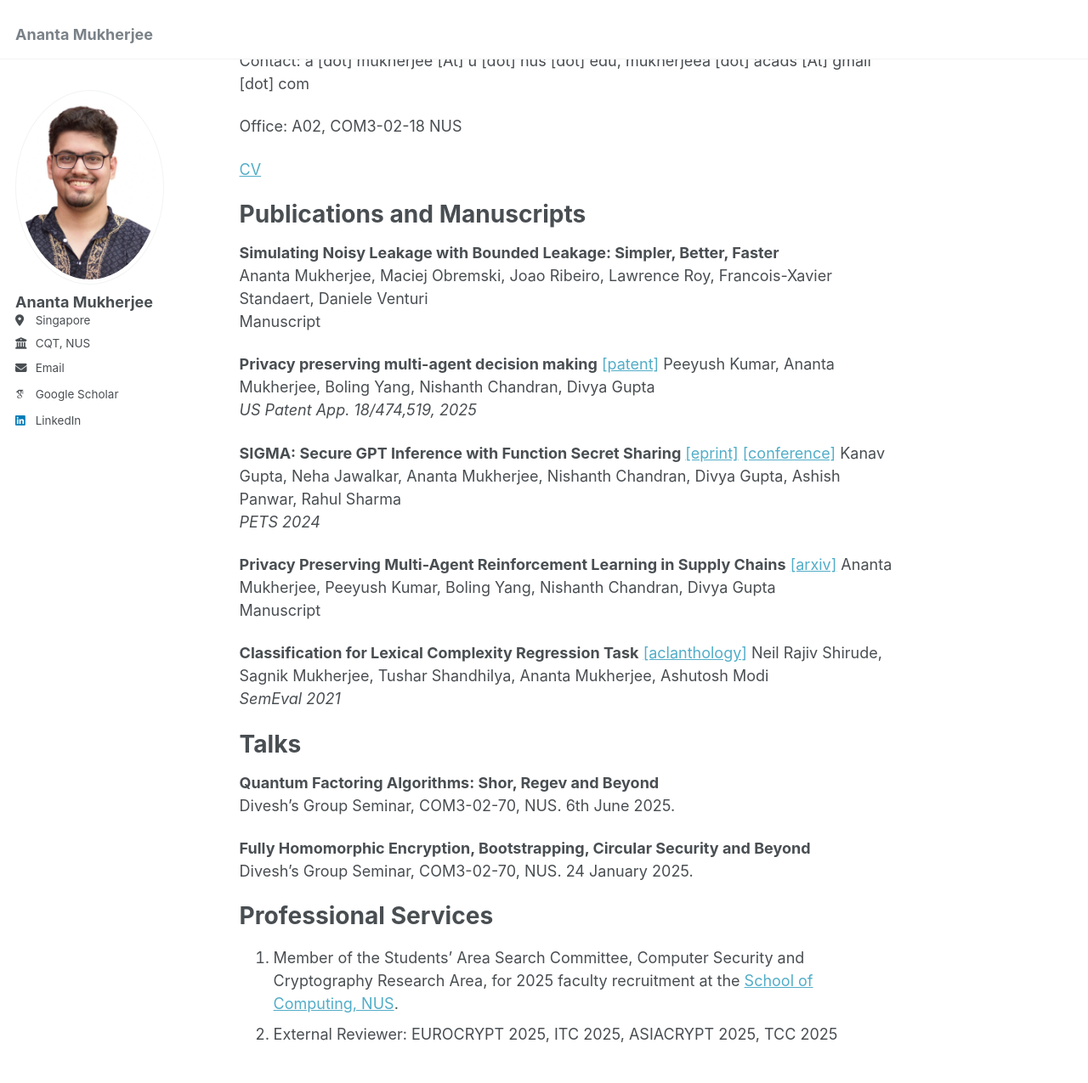
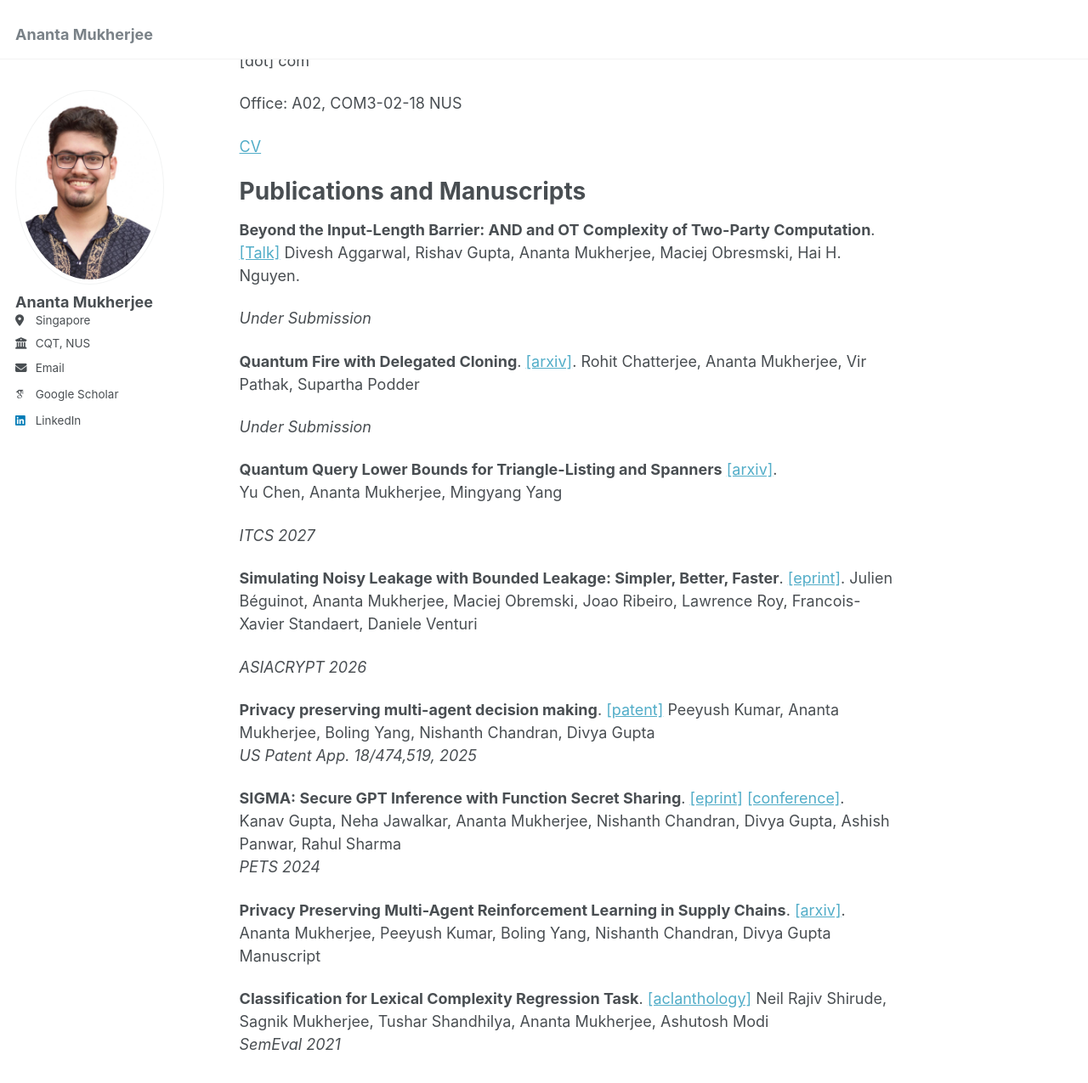
Before and after one commit to mananta/mananta.github.io, a Jekyll site: the page built from _pages/about.md, in a window 1280 px wide and 1400 px high, scrolled down 508 px. Shown: the top 1275 px of the window at 85% size. Built offline with Jekyll 4.4.1, drawn with Linux system fonts in a browser that asks for light colours; some web fonts are replaced; some of the changed text lies outside the part shown.

Commit message:
updating papers

```diff
--- a/_pages/about.md
+++ b/_pages/about.md
@@ -7,9 +7,9 @@ redirect_from:
   - /about.html
 ---
 
-I am a first year PhD Student at the [Centre for Quantum Technologies](https://www.quantumlah.org/), [National University of Singapore](https://www.nus.edu.sg/) funded by the [National Quantum Scholarship Scheme (NQSS)](https://nqo.sg/talent-development/scholarships-opportunities/). I am fortunate to be advised by [Prof. Divesh Aggarwal](https://sites.google.com/site/diveshhomepage/) and [Prof. Maciej Obremski](https://sites.google.com/view/maciejobremski).
+I am a 3rd year PhD Student at the [Centre for Quantum Technologies](https://www.quantumlah.org/), [National University of Singapore](https://www.nus.edu.sg/) funded by the [National Quantum Scholarship Scheme (NQSS)](https://nqo.sg/talent-development/scholarships-opportunities/). I am fortunate to be advised by [Prof. Divesh Aggarwal](https://sites.google.com/site/diveshhomepage/) and [Prof. Maciej Obremski](https://sites.google.com/view/maciejobremski).
 
-My research interest lies in Theoretical Cryptography, Lattices and their connections with Post-Quantum Cryptography, Quantum Computation and Theoretical Computer Science in general.
+My research interest lies in Cryptography, Quantum Computing and Theoretical Computer Science in general.
 
 Previously I was a Research Fellow at Microsoft Research India, advised by [Dr. Nishanth Chandran](https://www.microsoft.com/en-us/research/people/nichandr/) and [Dr. Peeyush Kumar](https://www.microsoft.com/en-us/research/people/pekumar/). Before that I spent one year as a Software Engineer at Microsoft IDC, in the Azure Specialized group.
 
@@ -23,25 +23,45 @@ Office: A02, COM3-02-18 NUS
 
 Publications and Manuscripts
 =======
-**Simulating Noisy Leakage with Bounded Leakage: Simpler, Better, Faster**
-Ananta Mukherjee, Maciej Obremski, Joao Ribeiro, Lawrence Roy, Francois-Xavier Standaert, Daniele Venturi
-Manuscript
 
-**Privacy preserving multi-agent decision making** [[patent]](https://patents.google.com/patent/US20250037072A1/en) Peeyush Kumar, Ananta Mukherjee, Boling Yang, Nishanth Chandran, Divya Gupta
+**Beyond the Input-Length Barrier: AND and OT
+Complexity of Two-Party Computation**. [[Talk]](https://www.youtube.com/playlist?list=PLeH9pRzc0vhc)
+Divesh Aggarwal, Rishav Gupta, Ananta Mukherjee, Maciej Obresmski, Hai H. Nguyen.
+
+*Under Submission*
+
+**Quantum Fire with Delegated Cloning**. [[arxiv]](https://arxiv.org/abs/2609.37091).
+Rohit Chatterjee, Ananta Mukherjee, Vir Pathak, Supartha Podder
+
+*Under Submission*
+
+**Quantum Query Lower Bounds for Triangle-Listing and Spanners** [[arxiv]](https://arxiv.org/abs/2609.37091).
+Yu Chen, Ananta Mukherjee, Mingyang Yang
+
+*ITCS 2027*
+
+**Simulating Noisy Leakage with Bounded Leakage: Simpler, Better, Faster**. [[eprint]](https://eprint.iacr.org/2026/357).
+Julien Béguinot, Ananta Mukherjee, Maciej Obremski, Joao Ribeiro, Lawrence Roy, Francois-Xavier Standaert, Daniele Venturi
+
+*ASIACRYPT 2026*
+
+**Privacy preserving multi-agent decision making**. [[patent]](https://patents.google.com/patent/US20250037072A1/en)
+Peeyush Kumar, Ananta Mukherjee, Boling Yang, Nishanth Chandran, Divya Gupta
 *US Patent App. 18/474,519, 2025*
 
-**SIGMA: Secure GPT Inference with Function Secret Sharing** [[eprint]](https://eprint.iacr.org/2023/1269) [[conference]](https://petsymposium.org/popets/2024/popets-2024-0107.php)
+**SIGMA: Secure GPT Inference with Function Secret Sharing**. [[eprint]](https://eprint.iacr.org/2023/1269) [[conference]](https://petsymposium.org/popets/2024/popets-2024-0107.php).
 Kanav Gupta, Neha Jawalkar, Ananta Mukherjee, Nishanth Chandran, Divya Gupta, Ashish Panwar, Rahul Sharma
 *PETS 2024*
 
-**Privacy Preserving Multi-Agent Reinforcement Learning in Supply Chains**  [[arxiv]](https://arxiv.org/abs/2312.05686)  Ananta Mukherjee, Peeyush Kumar, Boling Yang, Nishanth Chandran, Divya Gupta
+**Privacy Preserving Multi-Agent Reinforcement Learning in Supply Chains**. [[arxiv]](https://arxiv.org/abs/2312.05686).
+Ananta Mukherjee, Peeyush Kumar, Boling Yang, Nishanth Chandran, Divya Gupta
 Manuscript
 
-**Classification for Lexical Complexity Regression Task** [[aclanthology]](https://aclanthology.org/2021.semeval-1.66/)
+**Classification for Lexical Complexity Regression Task**. [[aclanthology]](https://aclanthology.org/2021.semeval-1.66/)
 Neil Rajiv Shirude, Sagnik Mukherjee, Tushar Shandhilya, Ananta Mukherjee, Ashutosh Modi
 *SemEval 2021*
 
-Talks
+<!-- Talks
 =======
 **Quantum Factoring Algorithms: Shor, Regev and Beyond**
 Divesh's Group Seminar, COM3-02-70, NUS. 6th June 2025.
@@ -52,4 +72,4 @@ Divesh's Group Seminar, COM3-02-70, NUS. 24 January 2025.
 Professional Services
 =======
 1. Member of the Students' Area Search Committee, Computer Security and Cryptography Research Area, for 2025 faculty recruitment at the [School of Computing, NUS](https://www.comp.nus.edu.sg/).
-2. External Reviewer: EUROCRYPT 2025, ITC 2025, ASIACRYPT 2025, TCC 2025
+2. External Reviewer: EUROCRYPT 2025, ITC 2025, ASIACRYPT 2025, TCC 2025 -->
```
